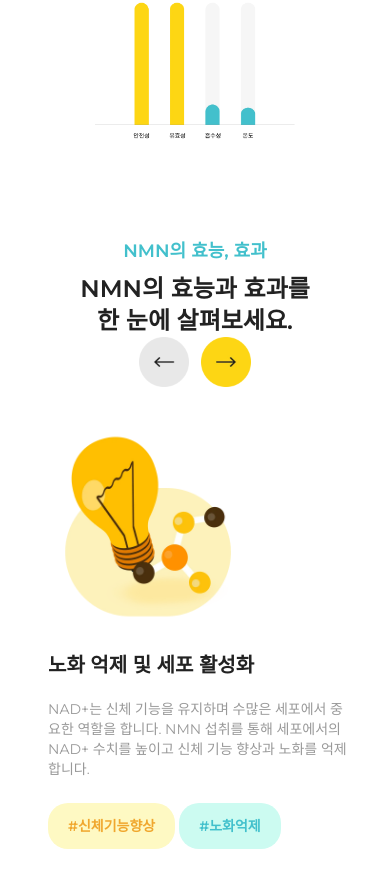
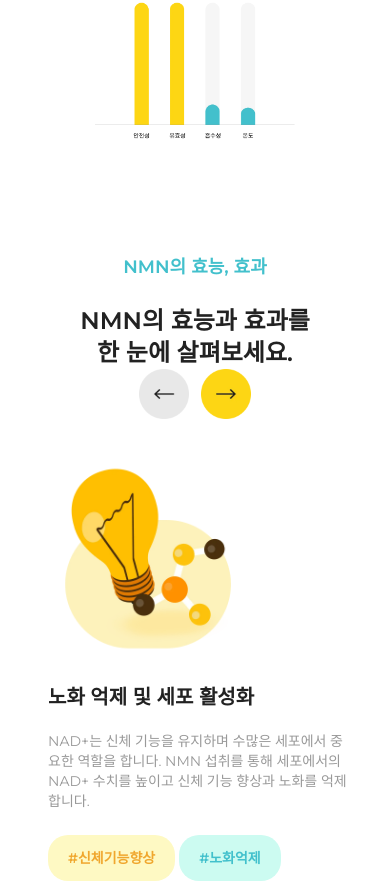
Before and after one commit to tientien1103/lalavita-project, a Next.js app: page / in a window 390 px wide. Shown: the part 3076-3964 px from the top of the page. Built offline with nearby package versions, Linux system fonts and the light colour scheme.

Commit message:
fix: responsive v3

```diff
--- a/src/components/home/section2.tsx
+++ b/src/components/home/section2.tsx
@@ -71,7 +71,7 @@ function Section2() {
                 key={`card ${index + 1}`}
                 style={{ backgroundColor: card.bgColor }}
                 className={clsx(
-                  "space-y-4 lg:space-y-7 rounded-[20px] 2xl:w-[467px] 3xl:h-[448px] 2xl:h-[410px] lg:h-[448px] lg:w-[317px] w-[300px] h-[120px] lg:pt-10 xl:px-10 px-5 pt-5",
+                  "space-y-4 lg:space-y-7 rounded-[20px] 2xl:w-[467px] 3xl:h-[448px] 2xl:h-[410px] lg:h-[448px] lg:w-[327px] w-[300px] h-[120px] lg:pt-10 xl:px-10 px-5 pt-5",
                   {
                     "mt-5": index === 0,
                   }
--- a/src/components/home/section5.tsx
+++ b/src/components/home/section5.tsx
@@ -56,9 +56,9 @@ function Section5() {
     ? carouselRef.current.scrollLeft === 0
     : true;
   return (
-    <Container className="lg:pb-0 lg:pt-24 pt-16 pb-10 2xl:pt-20">
+    <Container className="lg:pb-0 lg:pt-24 pt-20 pb-16 2xl:pt-20">
       <div className="flex lg:flex-row lg:justify-between flex-col items-center lg:gap-5">
-        <div className="flex flex-col gap-2 lg:gap-6 3xl:gap-10">
+        <div className="flex flex-col gap-6 3xl:gap-10">
           <p className="text-[#42c0cc] text-lg font-semibold lg:text-start text-center">
             NMN의 효능, 효과
           </p>
```
